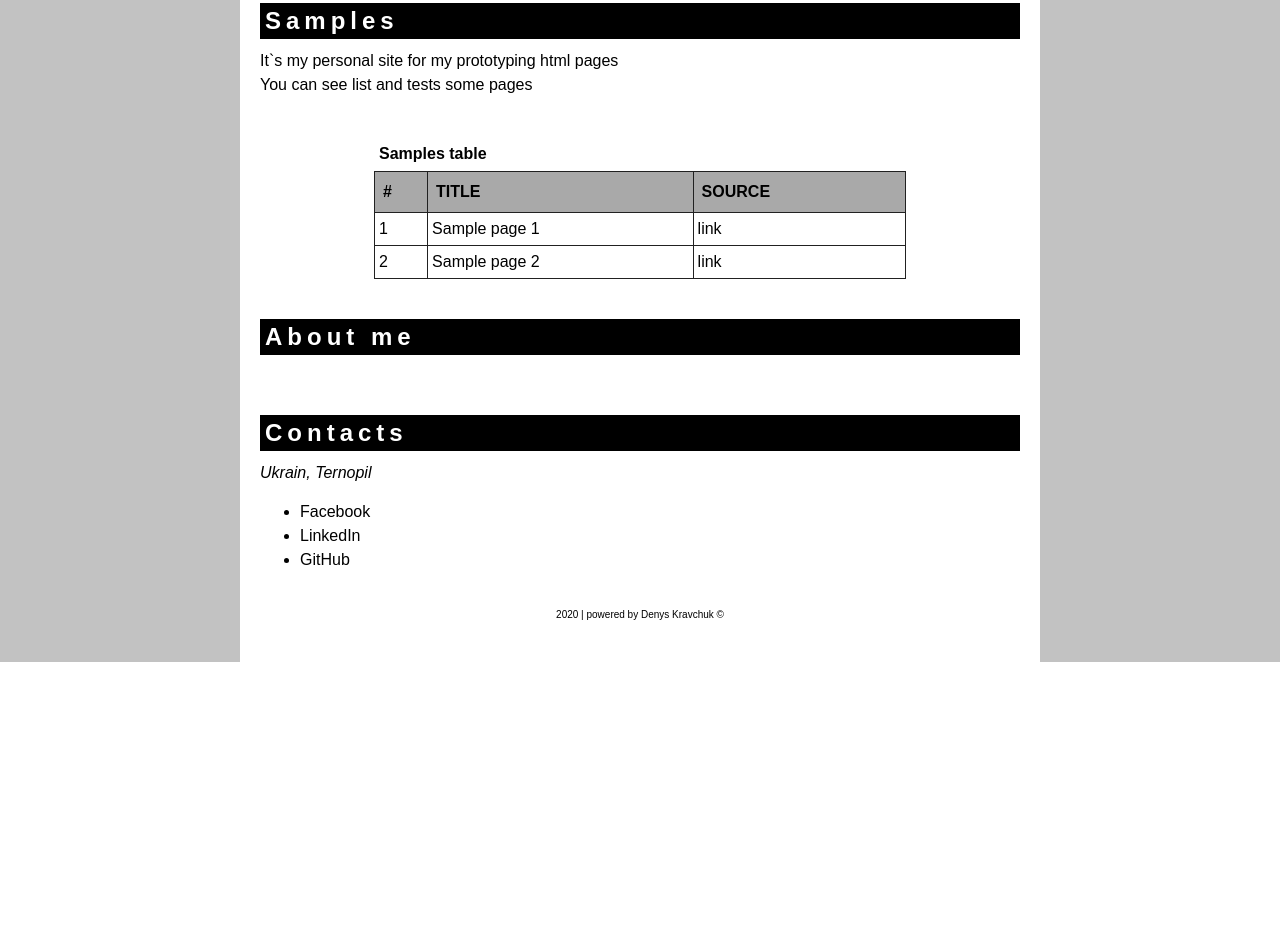
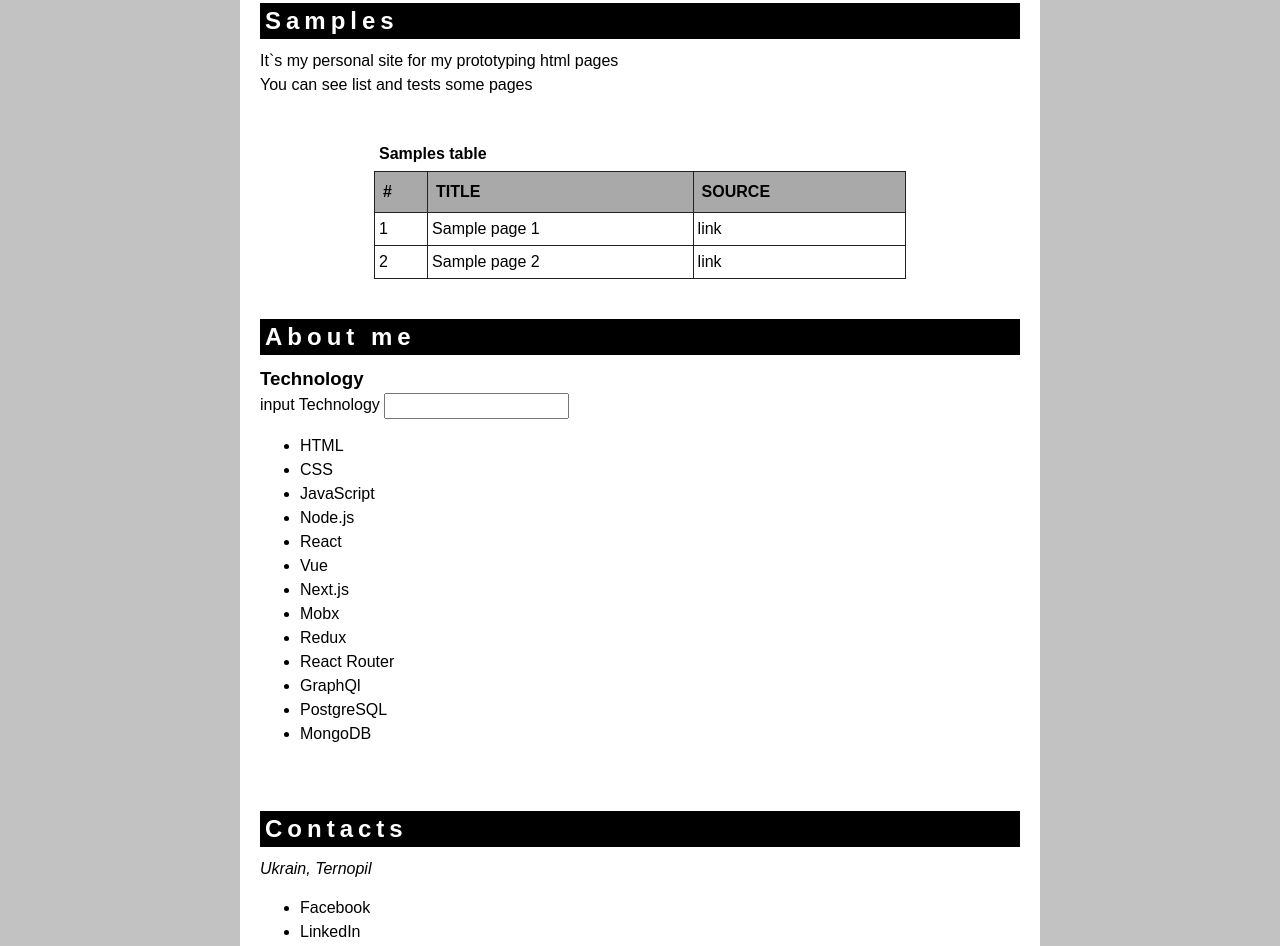
Before and after one commit to luminousnow/prototyping, a plain HTML site: page index.html in a window 1280 px wide. Shown: the part 268-1214 px from the top of the page. Before the commit the page ends 930 px from the top, so only its background shows below. Drawn offline with nearby package versions, Linux system fonts and the light colour scheme.

Commit message:
додає розділ Технології

```diff
--- a/index.html
+++ b/index.html
@@ -82,6 +82,13 @@
         <!-- about me -->
         <section>
           <h2 id="02">About me</h2>
+          <h3>Technology</h3>
+          <label>
+            input Technology
+            <input type="text" id="filter" />
+          </label>
+
+          <ul class="js-list"></ul>
         </section>
       </main>
 
@@ -90,9 +97,7 @@
         <section>
           <h2 id="03">Contacts</h2>
         </section>
-        <address>
-          Ukrain, Ternopil
-        </address>
+        <address>Ukrain, Ternopil</address>
         <ul>
           <li>
             <a
@@ -127,5 +132,8 @@
         </p>
       </footer>
     </div>
+
+    <script src="https://cdn.jsdelivr.net/npm/lodash@4.17.15/lodash.min.js"></script>
+    <script src="./js/main.js" type="module"></script>
   </body>
 </html>
--- /dev/null
+++ b/js/main.js
@@ -0,0 +1,35 @@
+import myTechSkills from "../js/tech-skills.js";
+console.log(myTechSkills);
+// 1. виводимо елементи
+// 2. слухаємо інпут і по ньому фільтруємо
+// 3 виводимо новий список елементів
+
+const refs = {
+  list: document.querySelector(".js-list"),
+  input: document.querySelector("#filter"),
+};
+
+// створює розмітку
+const techListMarkup = createTechListMarkup(myTechSkills);
+
+// рендерить розмітку
+refs.list.innerHTML = techListMarkup;
+
+// слухає input
+refs.input.addEventListener("input", _.debounce(onInputChange, 600));
+
+myTechSkills.filter((element) => element.cont);
+
+function createTechListMarkup(arr) {
+  return arr.map((el) => `<li>${el.label}</li>`).join("");
+}
+
+function onInputChange(evt) {
+  // console.log(evt.target.value);
+  const filter = evt.target.value.toLowerCase();
+  const filteredElements = myTechSkills.filter((el) =>
+    el.label.toLowerCase().includes(filter)
+  );
+
+  refs.list.innerHTML = createTechListMarkup(filteredElements);
+}
--- /dev/null
+++ b/js/tech-skills.js
@@ -0,0 +1,15 @@
+export default [
+  { label: "HTML" },
+  { label: "CSS" },
+  { label: "JavaScript" },
+  { label: "Node.js" },
+  { label: "React" },
+  { label: "Vue" },
+  { label: "Next.js" },
+  { label: "Mobx" },
+  { label: "Redux" },
+  { label: "React Router" },
+  { label: "GraphQl" },
+  { label: "PostgreSQL" },
+  { label: "MongoDB" },
+];
```
